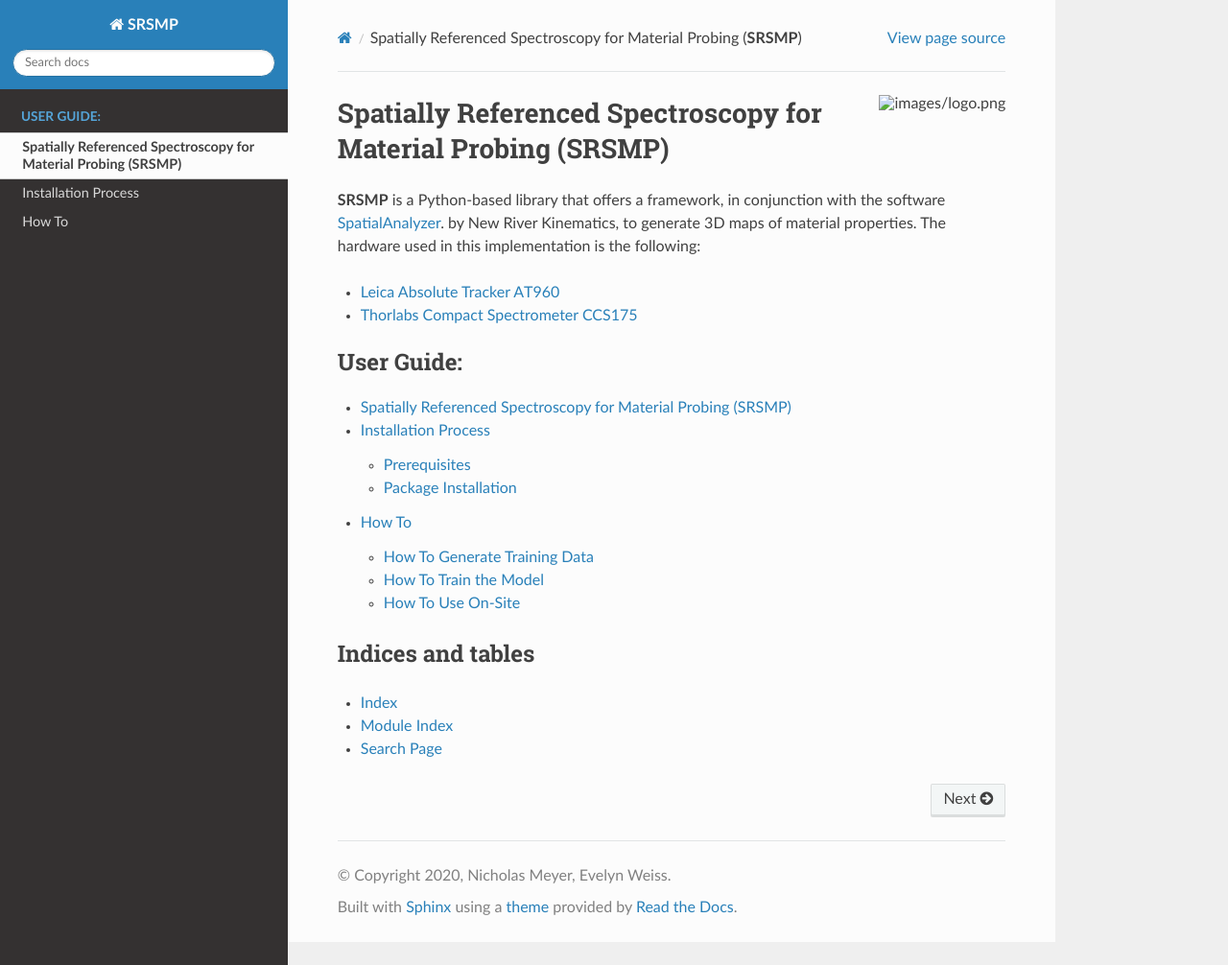
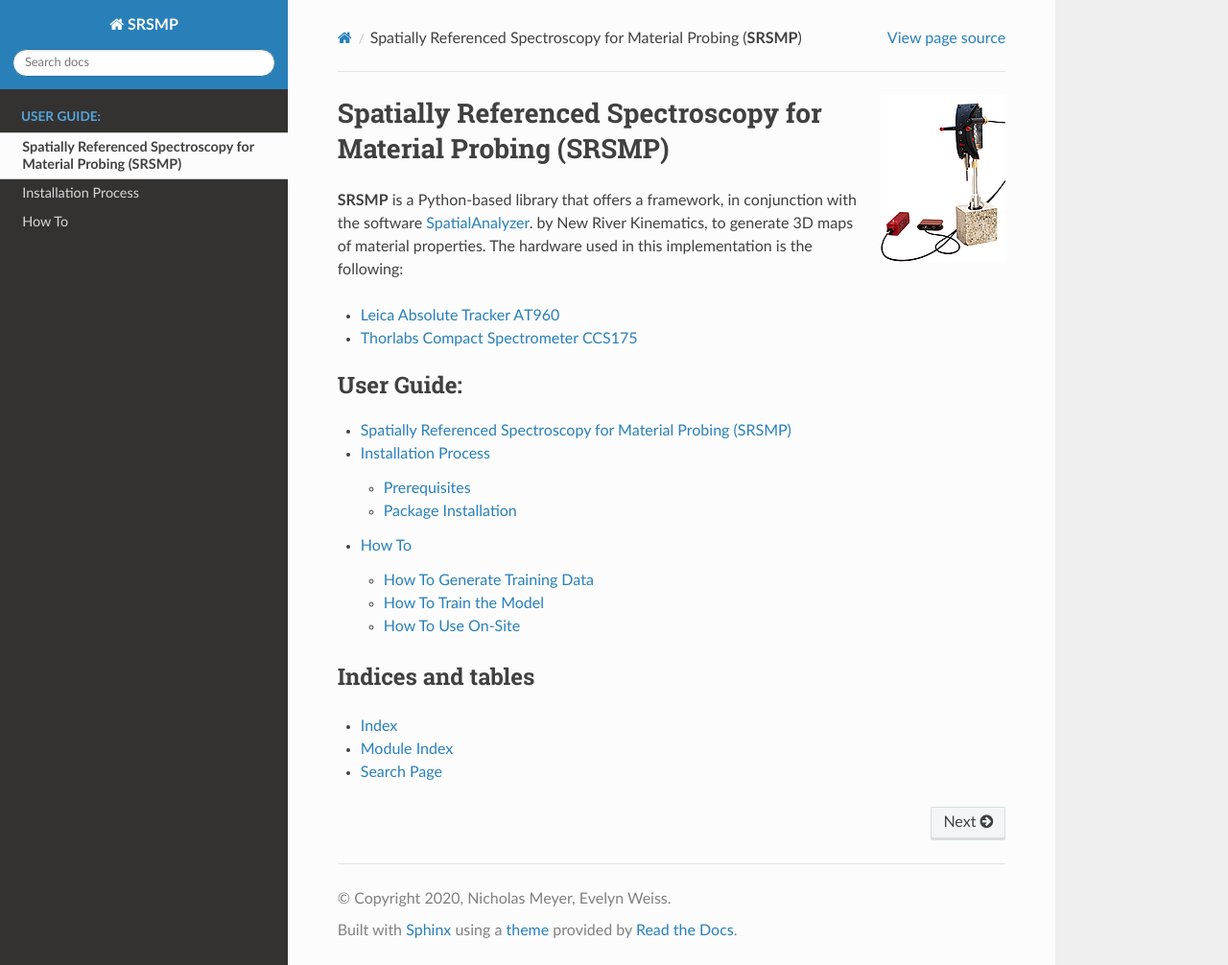
Before and after one commit to NixtonM/srsmp, a Sphinx documentation site: the page built from docs/source/index.rst, in a window 1280 px wide and 1006 px high. Shown: the whole window at 96% size. Built offline with Sphinx 7.4.7 and the Read the Docs theme 2.0.0, drawn with Linux system fonts in a browser that asks for light colours.

Commit message:
corrected logo

```diff
--- a/docs/source/index.rst
+++ b/docs/source/index.rst
@@ -1,4 +1,4 @@
-.. image:: images/logo.png
+.. image:: ../images/logo.png
     :align: right
 ==================================================================
 Spatially Referenced Spectroscopy for Material Probing (**SRSMP**)
```
